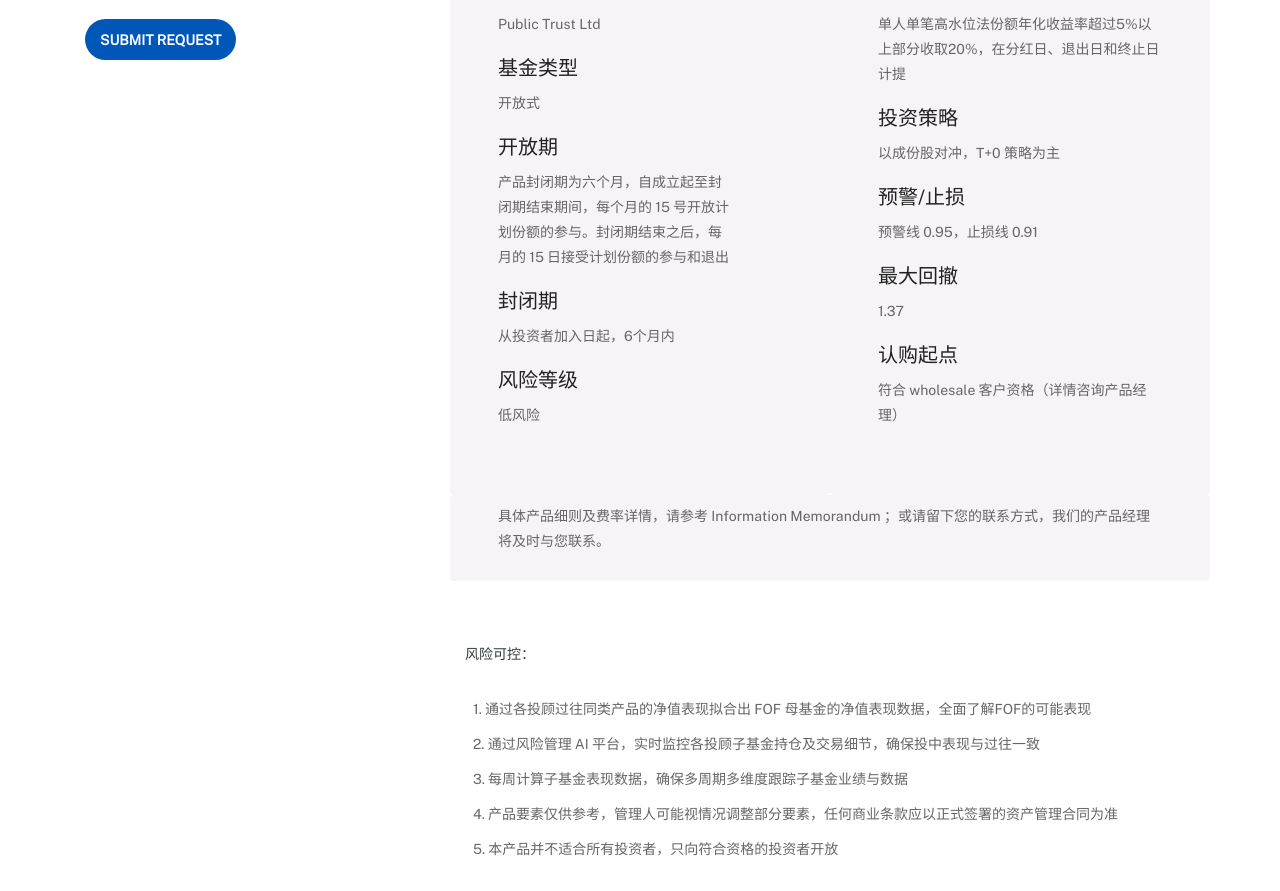
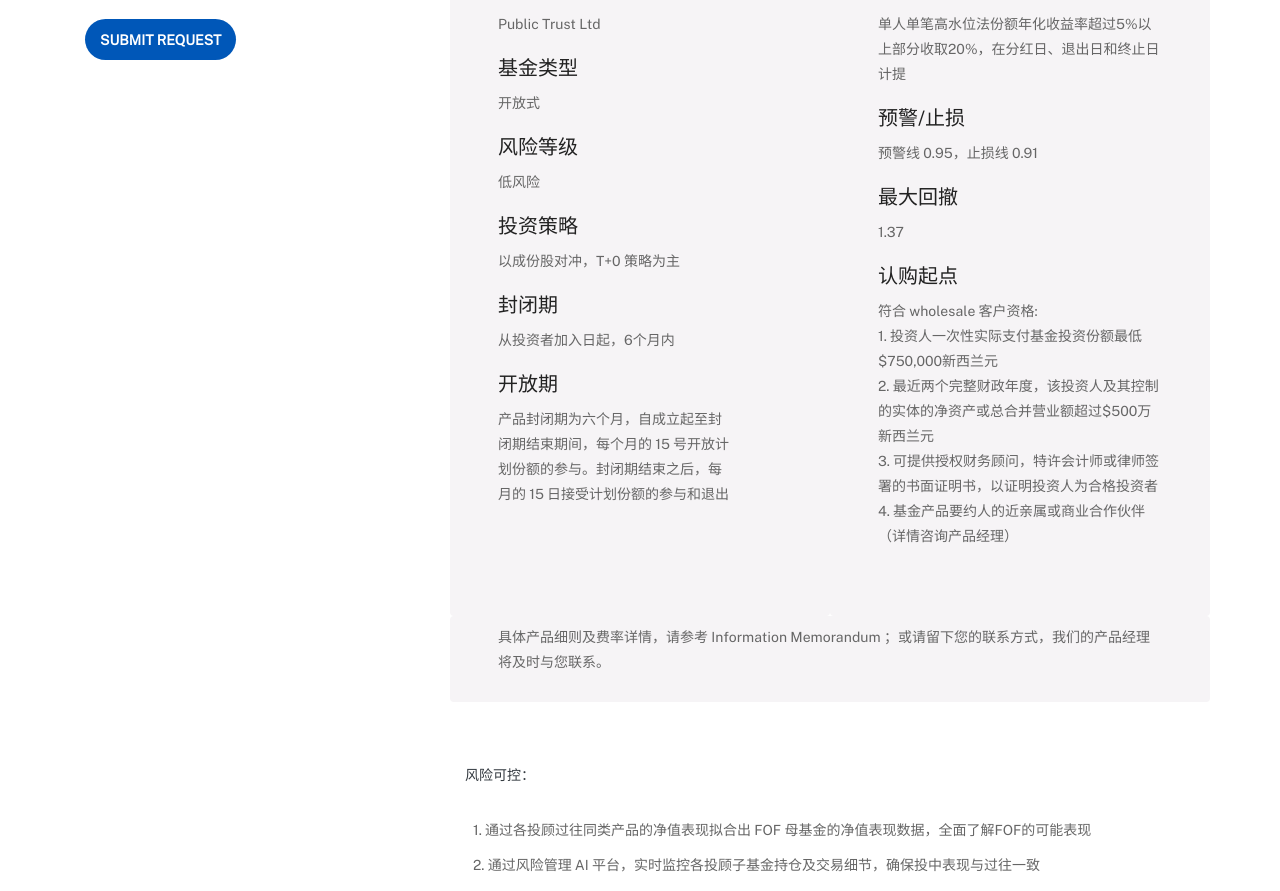
Before and after one commit to cjcm567/cjc-funds-web, a React (Create React App) app: page /funds/carrick-fund-of-funds in a window 1280 px wide. Shown: the part 1554-2445 px from the top of the page. Built offline with nearby package versions, Linux system fonts and the light colour scheme.

Commit message:
:speech_balloon: Update FOF wholesale;
Update FOF wholesale;

```diff
--- a/src/pages/FundOfFunds.tsx
+++ b/src/pages/FundOfFunds.tsx
@@ -46,15 +46,17 @@ function FundsComponent(isShowId: number) {
                                 <p className="mb-20">Public Trust Ltd</p>
                                 <h4 className="mb-10">基金类型</h4>
                                 <p className="mb-20">开放式</p>
+                                <h4 className="mb-10">风险等级</h4>
+                                <p className="mb-20">低风险</p>
+                                <h4 className="mb-10">投资策略</h4>
+                                <p className="mb-20">以成份股对冲，T+0 策略为主</p>
+                                <h4 className="mb-10">封闭期</h4>
+                                <p className="mb-20">从投资者加入日起，6个月内</p>
                                 <h4 className="mb-10">开放期</h4>
                                 <p className="mb-20">
                                     产品封闭期为六个月，自成立起至封闭期结束期间，每个月的 15
                                     号开放计划份额的参与。封闭期结束之后，每月的 15 日接受计划份额的参与和退出
                                 </p>
-                                <h4 className="mb-10">封闭期</h4>
-                                <p className="mb-20">从投资者加入日起，6个月内</p>
-                                <h4 className="mb-10">风险等级</h4>
-                                <p className="mb-20">低风险</p>
                             </div>
                         </div>
                     </div>
@@ -69,15 +71,24 @@ function FundsComponent(isShowId: number) {
                         <p className="mb-20">
                             单人单笔高水位法份额年化收益率超过5%以上部分收取20%，在分红日、退出日和终止日计提
                         </p>
-
-                        <h4 className="mb-10">投资策略</h4>
-                        <p className="mb-20">以成份股对冲，T+0 策略为主</p>
                         <h4 className="mb-10">预警/止损</h4>
                         <p className="mb-20">预警线 0.95，止损线 0.91</p>
                         <h4 className="mb-10">最大回撤</h4>
                         <p className="mb-20">1.37</p>
                         <h4 className="mb-10">认购起点</h4>
-                        <p className="mb-20">符合 wholesale 客户资格（详情咨询产品经理）</p>
+                        <p className="mb-20">
+                            符合 wholesale 客户资格:
+                            <br />
+                            1. 投资人一次性实际支付基金投资份额最低$750,000新西兰元
+                            <br />
+                            2. 最近两个完整财政年度，该投资人及其控制的实体的净资产或总合并营业额超过$500万新西兰元
+                            <br />
+                            3. 可提供授权财务顾问，特许会计师或律师签署的书面证明书，以证明投资人为合格投资者
+                            <br />
+                            4. 基金产品要约人的近亲属或商业合作伙伴
+                            <br />
+                            （详情咨询产品经理）
+                        </p>
                     </div>
                     <div className="col-lg-12 bg-gray px-5 py-2 rounded mb-60">
                         <p className="mb-20">
```
